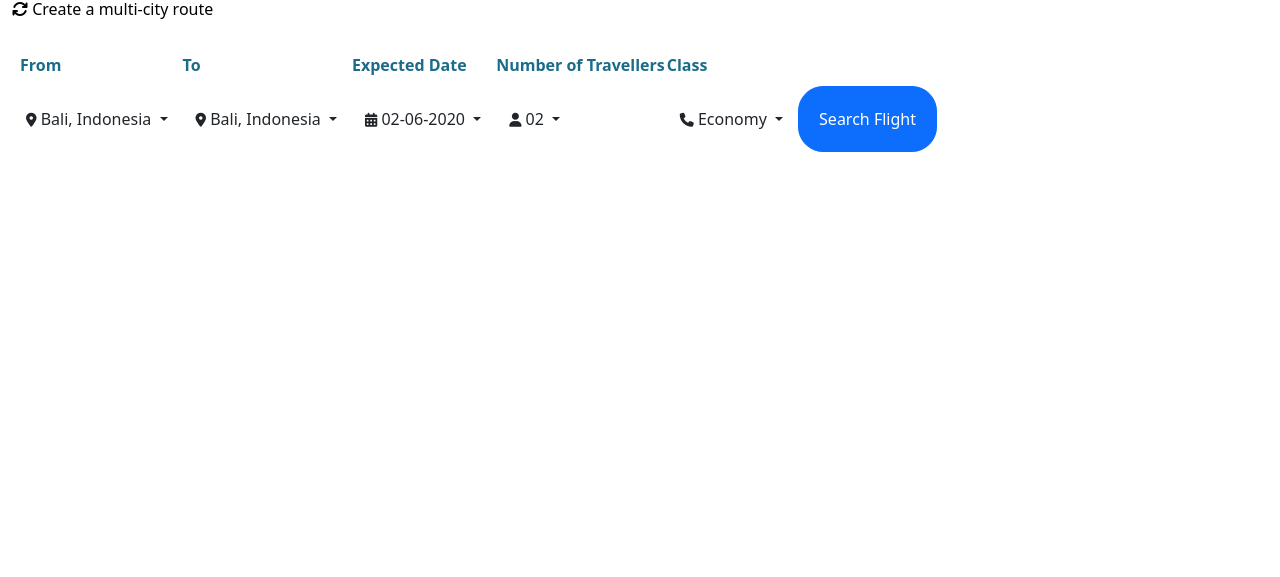
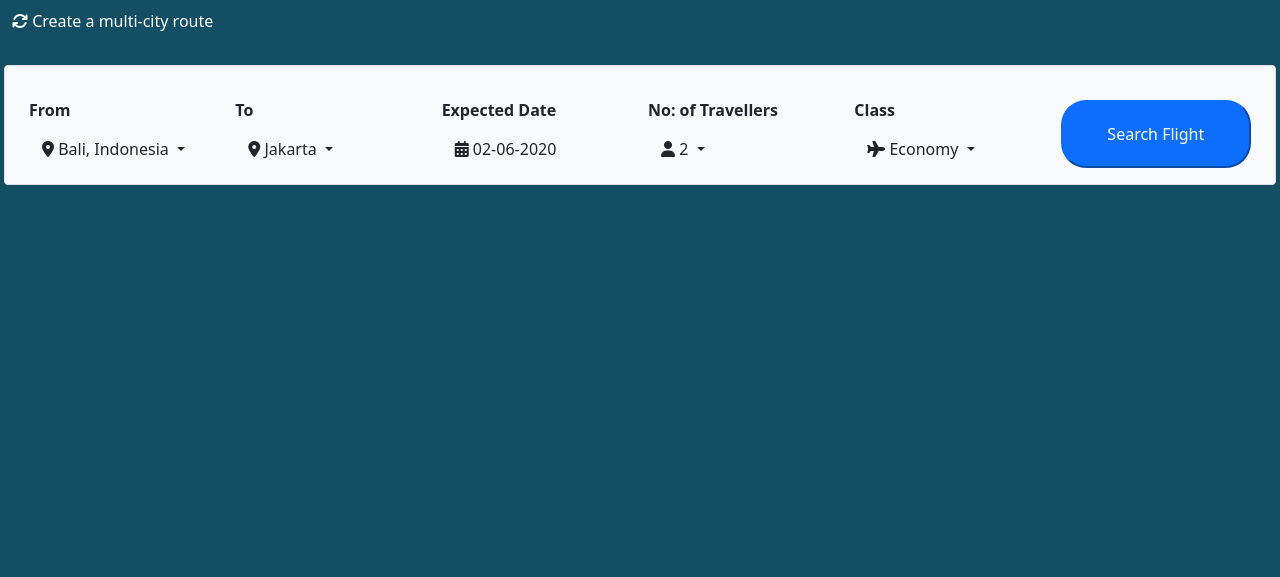
Before and after one commit to NatashaAsnani/Flight-booking-form, a plain HTML site: page index.html in a window 1280 px wide. Shown: the part 223-800 px from the top of the page. Drawn offline with nearby package versions, Linux system fonts and the light colour scheme.

Commit message:
Add files via upload

```diff
--- a/index.html
+++ b/index.html
@@ -13,9 +13,9 @@
 </head>
 <body>
     <div class="container-fluid">
-        <h1>SkyScanner</h1>
+        <h1 class="text-white py-3">SkyScanner</h1>
         <div class="row">
-            <div class="col first py-4">
+            <div class="col first py-2">
                 <button>
                     <i class="fas fa-plane"></i> Flights
                 </button>
@@ -26,103 +26,82 @@
                     <i class="fas fa-car"></i> Car hire
                 </button>
 
-                <h1 class="my-4">Millions of cheap flights. One simple search.</h1>
-                <a href="">
-                    <i class="fas fa-sync"></i> Create a multi-city route
+                <h1 class="my-4 text-white">Millions of cheap flights. One simple search.</h1>
+                <a href="" class="text-white">
+                    <i class="fas fa-sync text-white"></i> Create a multi-city route
                 </a>
             </div>
         </div>
-        <div class="row table1">
-            <div class="col-12">
-                <div class="table-responsive">
-                    <table class=" table-light">
-                        <thead>
-                            <tr>
-                                <th scope="col" class="p-2">From</th>
-                                <th scope="col">To</th>
-                                <th scope="col">Expected Date</th>
-                                <th scope="col">Number of Travellers</th>
-                                <th scope="col">Class</th>
-                            </tr>
-                        </thead>
-                        <tbody>
-                            <tr>
-                                <th scope="row">
+        <div class="row my-4 g-3 p-3 border rounded bg-light">
+            <div class="col-12 col-md-2">
+              <label class="form-label fw-bold">From</label>
               <div class="dropdown">
-                                        <button class="btn btn-white text-dark dropdown-toggle" type="button" id="dropdownMenuButton1" data-bs-toggle="dropdown" aria-expanded="false">
-                                            <i class='fa fa-map-marker icon'></i>
-                                        Bali, Indonesia
+                <button class="btn btn-white text-dark dropdown-toggle" type="button" data-bs-toggle="dropdown">
+                  <i class="fa fa-map-marker"></i> Bali, Indonesia
                 </button>
-
-                                        <ul class="dropdown-menu" aria-labelledby="dropdownMenuButton1">
-                                        <li><a class="dropdown-item" href="#">Bali, Indonesia</a></li>
-                                        <li><a class="dropdown-item" href="#">Jakarta, Indonesia</a></li>
-                                        <li><a class="dropdown-item" href="#">Lahore, Pakistan</a></li>
-                                        <li><a class="dropdown-item" href="#">Dubai, UAE</a></li>
+                <ul class="dropdown-menu w-100">
+                  <li><a class="dropdown-item" href="#">Bali</a></li>
+                  <li><a class="dropdown-item" href="#">Jakarta</a></li>
+                  <li><a class="dropdown-item" href="#">Lahore</a></li>
+                  <li><a class="dropdown-item" href="#">Dubai</a></li>
                 </ul>
               </div>
-                                </th>
-                                <td>
+            </div>
+
+            <div class="col-12 col-md-2">
+              <label class="form-label fw-bold">To</label>
               <div class="dropdown">
-                                        <button class="btn btn-white text-dark dropdown-toggle" type="button" id="dropdownMenuButton1" data-bs-toggle="dropdown" aria-expanded="false">
-                                            <i class='fa fa-map-marker icon'></i>
-                                            Bali, Indonesia
+                <button class="btn btn-white text-dark dropdown-toggle" type="button" data-bs-toggle="dropdown">
+                  <i class="fa fa-map-marker"></i> Jakarta
                 </button>
-                                        <ul class="dropdown-menu" aria-labelledby="dropdownMenuButton1">
-                                            <li><a class="dropdown-item" href="#">Bali, Indonesia</a></li>
-                                            <li><a class="dropdown-item" href="#">Jakarta, Indonesia</a></li>
-                                            <li><a class="dropdown-item" href="#">Lahore, Pakistan</a></li>
-                                            <li><a class="dropdown-item" href="#">Dubai, UAE</a></li>
+                <ul class="dropdown-menu w-100">
+                  <li><a class="dropdown-item" href="#">Bali</a></li>
+                  <li><a class="dropdown-item" href="#">Jakarta</a></li>
+                  <li><a class="dropdown-item" href="#">Lahore</a></li>
+                  <li><a class="dropdown-item" href="#">Dubai</a></li>
                 </ul>
               </div>
-                                </td>
-                                <td>
-                                    <div class="dropdown">
-                                    <button class="btn btn-white text-dark dropdown-toggle" type="button" id="dropdownMenuButton1" data-bs-toggle="dropdown" aria-expanded="false">
-                                        <i class="fa fa-calendar icon"></i>
-                                    02-06-2020
+            </div>
+
+            <div class="col-12 col-md-2">
+              <label class="form-label fw-bold">Expected Date</label>
+              <button class="btn btn-white text-dark">
+                <i class="fa fa-calendar"></i> 02-06-2020
               </button>
             </div>
-                                </td>
-                                <td>
+
+            <div class="col-12 col-md-2">
+              <label class="form-label fw-bold">No: of Travellers</label>
               <div class="dropdown">
-                                        <button class="btn person btn-white text-dark dropdown-toggle" type="button" id="dropdownMenuButton1" data-bs-toggle="dropdown" aria-expanded="false">
-                                            <i class='fa fa-user icon'></i>
-                                        02
+                <button class="btn btn-white text-dark dropdown-toggle" type="button" data-bs-toggle="dropdown">
+                  <i class="fa fa-user"></i> 2
                 </button>
-                                        <ul class="dropdown-menu" aria-labelledby="dropdownMenuButton1">
+                <ul class="dropdown-menu">
                   <li><a class="dropdown-item" href="#">3</a></li>
                   <li><a class="dropdown-item" href="#">4</a></li>
                   <li><a class="dropdown-item" href="#">More than 4</a></li>
                 </ul>
               </div>
-                                </td>
-                                <td>
+            </div>
+
+            <div class="col-12 col-md-2">
+              <label class="form-label fw-bold">Class</label>
               <div class="dropdown">
-                                        <button class="btn btn-white text-dark dropdown-toggle" type="button" id="dropdownMenuButton1" data-bs-toggle="dropdown" aria-expanded="false">
-                                            <i class='fa fa-phone icon'></i>
-                                            Economy
+                <button class="btn btn-white text-dark dropdown-toggle" type="button" data-bs-toggle="dropdown">
+                  <i class="fa fa-plane"></i> Economy
                 </button>
-                                        <ul class="dropdown-menu" aria-labelledby="dropdownMenuButton1">
+                <ul class="dropdown-menu">
                   <li><a class="dropdown-item" href="#">Business</a></li>
                   <li><a class="dropdown-item" href="#">Other</a></li>
                 </ul>
               </div>
-                                </td>
-                                <!-- ✅ Search Button -->
-                                <td>
-                                    <div class="search">
-                                        <button class="btn flight btn-primary" type="button">
-                                            Search Flight
-                                        </button>
             </div>
-                                </td>
-                            </tr>
-                        </tbody>
-                    </table>
+
+            <div class="col-12 col-md-2 d-grid align-items-end">
+              <button class="search btn-primary">Search Flight</button>
             </div>
           </div>
-        </div>
+
     </div>
 </body>
 </html>
--- a/style.css
+++ b/style.css
@@ -1,9 +1,13 @@
+.container-fluid, html{
+    background-color: #134e64;
+}
 .first button{
     border-radius: 25px;
     padding-left: 15px;
     padding-right: 15px;
     padding-top: 8px;
     padding-bottom: 8px;
+    border: none;
 }
 
 .first a{
@@ -32,7 +36,7 @@ table tbody {
     color: white;
 }
 
-.search button{
+.search{
     border-radius: 25px;
     padding: 20px;
 }
```
Lines whose indentation alone changed are shown as unchanged.
